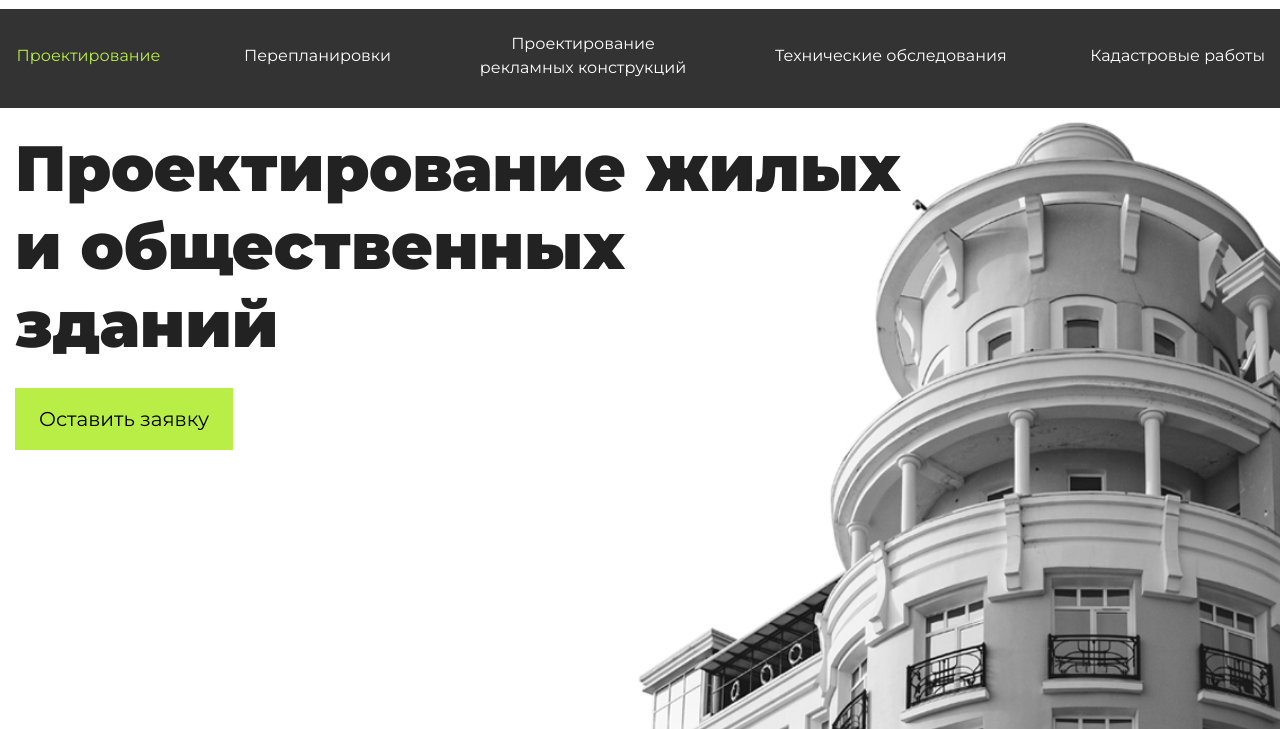
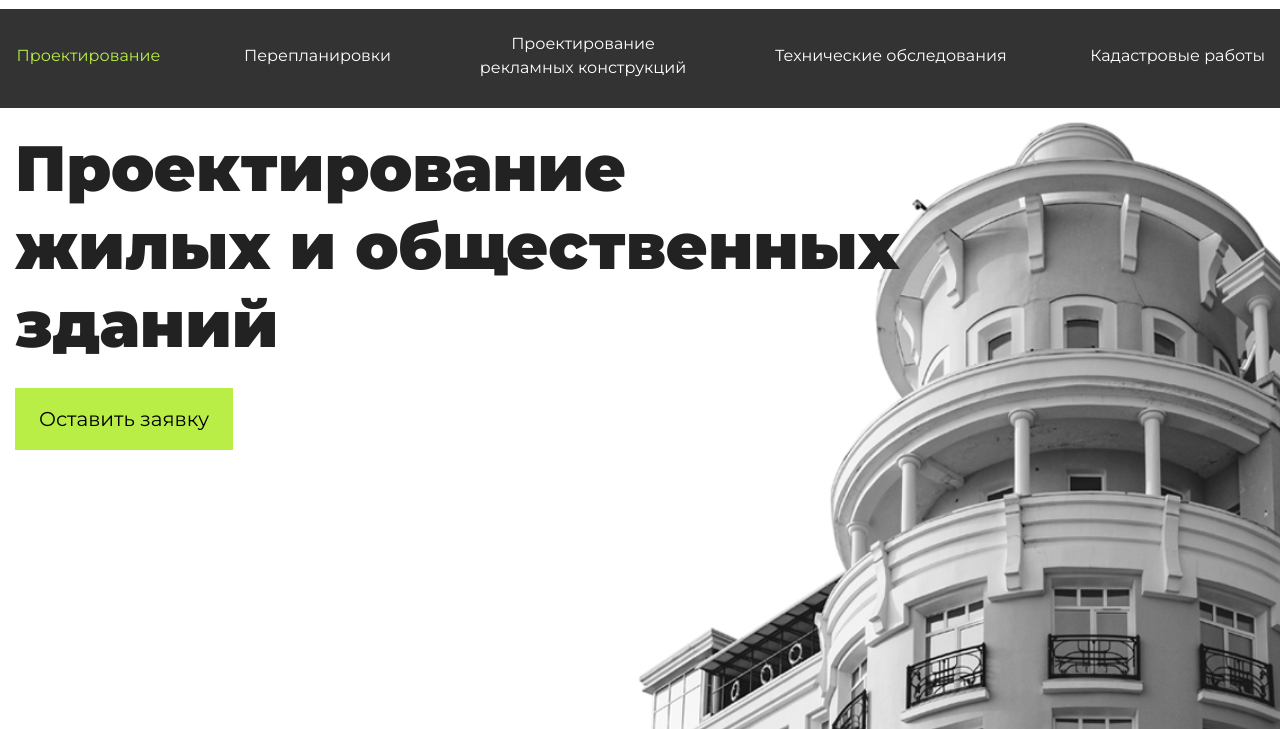
Before and after one commit to theowindand/betaProject, a website: page engineering.html in a window 1280 px wide. Shown: the part 71-800 px from the top of the page. Drawn offline with nearby package versions, Linux system fonts and the light colour scheme.

Commit message:
Add files via upload

```diff
--- a/engineering.html
+++ b/engineering.html
@@ -91,7 +91,7 @@
             <div class="row">
               <div class="col-12">
                 <div class="engineering-main-info">
-                  <h1>Проектирование <span>жилых <br> и общественных</span> зданий</h1>
+                  <h1>Проектирование <span>жилых и общественных</span> зданий</h1>
                   <a href="#!">Оставить заявку</a>
                 </div>
               </div>
```
